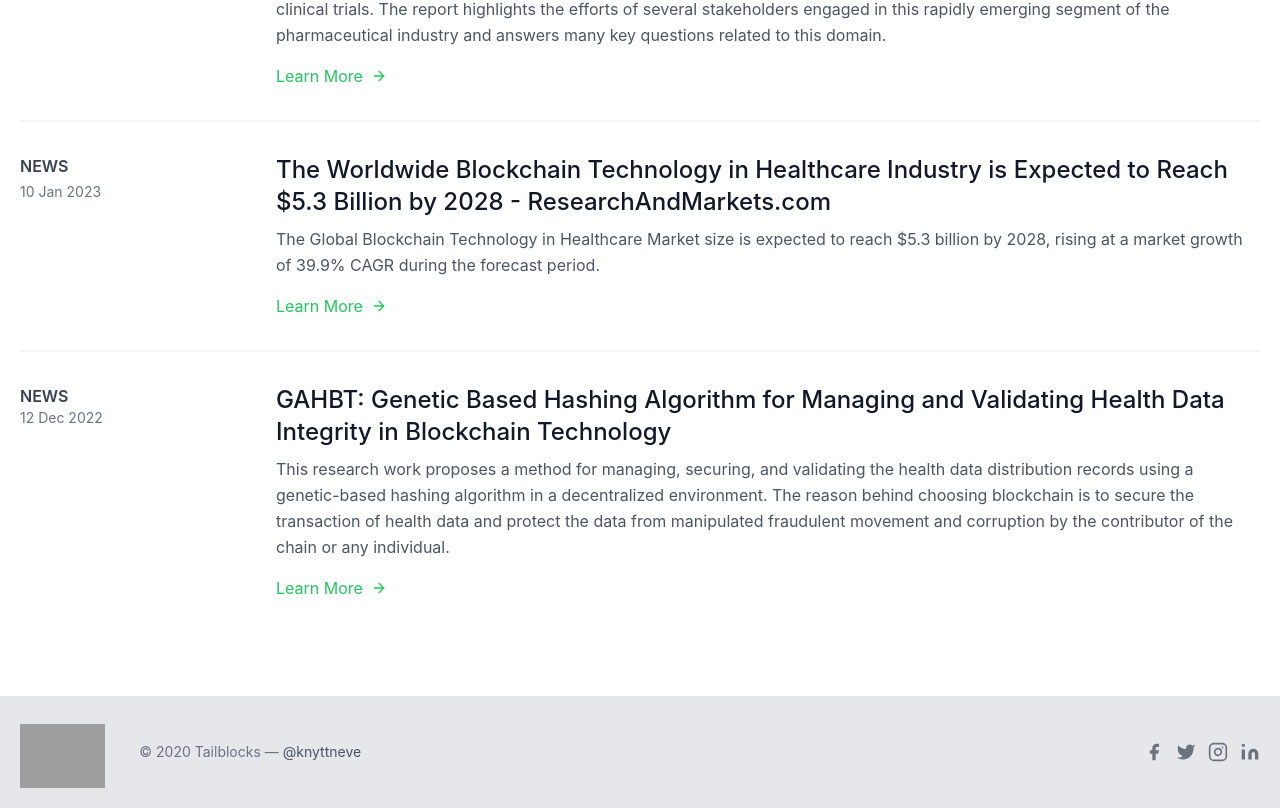
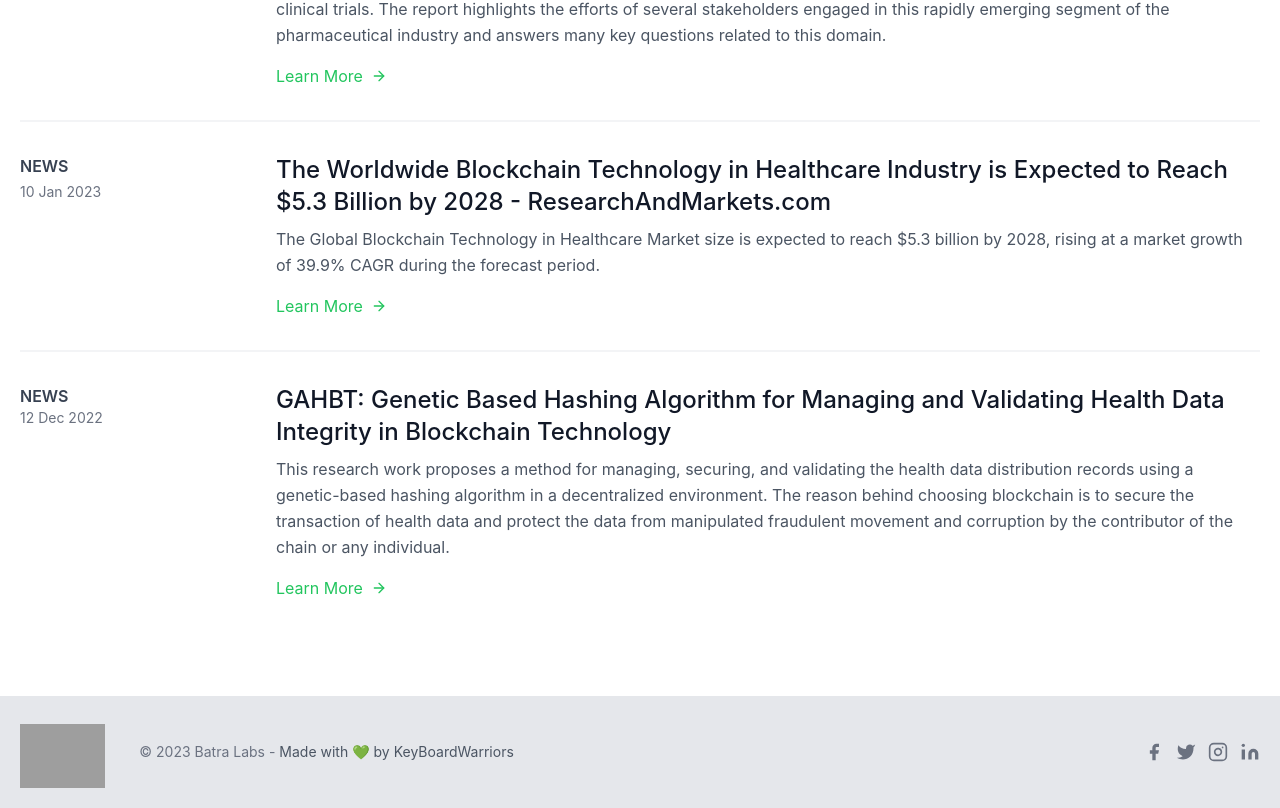
Before and after one commit to PulkitBxtra/HackNSUT, a React (Create React App) app in the folder frontend/: page /Experiences in a window 1280 px wide. Shown: the part 310-1118 px from the top of the page. Built offline with nearby package versions, Linux system fonts and the light colour scheme; grey boxes are pictures that could not be loaded.

Commit message:
fixed footer

```diff
--- a/frontend/src/Pages/Home/Components/Footer.jsx
+++ b/frontend/src/Pages/Home/Components/Footer.jsx
@@ -15,8 +15,8 @@
              />
 
      </a>
-    <p class="text-sm text-gray-500 sm:ml-4 sm:pl-4 sm:border-l-2 sm:border-gray-200 sm:py-2 sm:mt-0 mt-4">© 2020 Tailblocks —
-      <a href="https://twitter.com/knyttneve" class="text-gray-600 ml-1" rel="noopener noreferrer" target="_blank">@knyttneve</a>
+    <p class="text-sm text-gray-500 sm:ml-4 sm:pl-4 sm:border-l-2 sm:border-gray-200 sm:py-2 sm:mt-0 mt-4">© 2023 Batra Labs -
+      <a href="https://github.com/PulkitBxtra/HackNSUT" class="text-gray-600 ml-1" rel="noopener noreferrer" target="_blank">Made with 💚 by KeyBoardWarriors</a>
     </p>
     <span class="inline-flex sm:ml-auto sm:mt-0 mt-4 justify-center sm:justify-start">
       <a class="text-gray-500">
```
